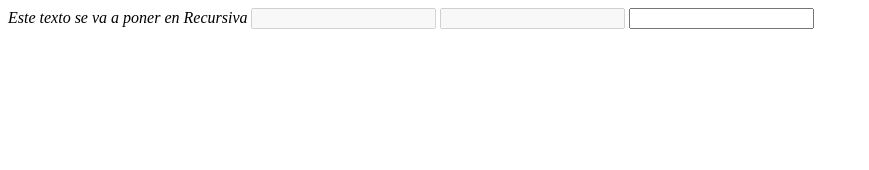
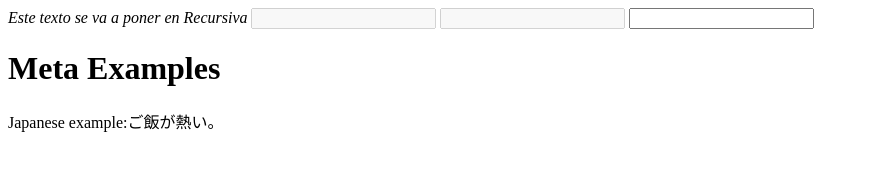
Before and after one commit to filippocucina/HTML-learning-route, a plain HTML site: page index.html in a window 1280 px wide. Shown: the whole page, without its empty margins (0-869 px from the left). Drawn offline with Linux system fonts and the light colour scheme.

Commit message:
New Info for the metadata file and new code for the index

```diff
--- a/index.html
+++ b/index.html
@@ -7,6 +7,11 @@
 		Tambien Documenta productos de Mozilla como el sistema operativo Firefox"	/>
 		<meta name="viewport" content="width=device-width, initial-scale=1.0"	/>
 		<title>Empezando la seccion oficial de HTML</title>
+
+		<meta property="og:image" content="https://developer.mozilla.org/mdn-social-share.png"	/>
+		<meta property="og:description" content=" This is an example page to demostrate usage of metadata on web pages"	/>
+		<meta property="og:title" content="Metada; The HTML &lt;head&gt;, on MDN"	/>
+
 		<link rel="icon" href="image/favicon.ico" type="image/x-icon"/>
 	</head>
 	<body>
@@ -16,6 +21,10 @@
 		<input type="text" disabled	/>
 		<input type="text"	/>
 
+		<h1>Meta Examples</h1>
+
+		<p>Japanese example:ご飯が熱い。</p>
+
 	</body>
 
 </html>
```
Also changed, not shown: html-metadata.txt.
